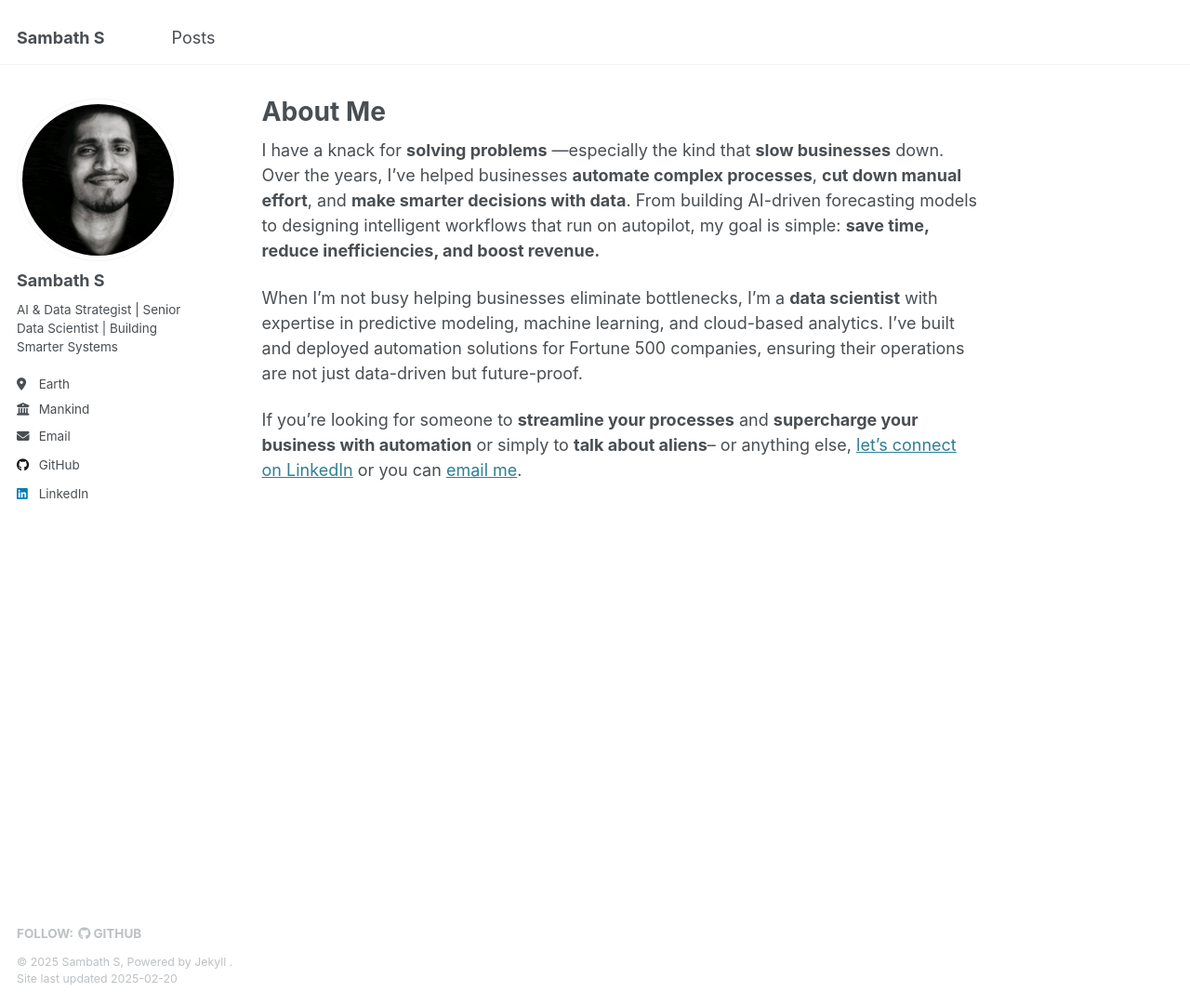
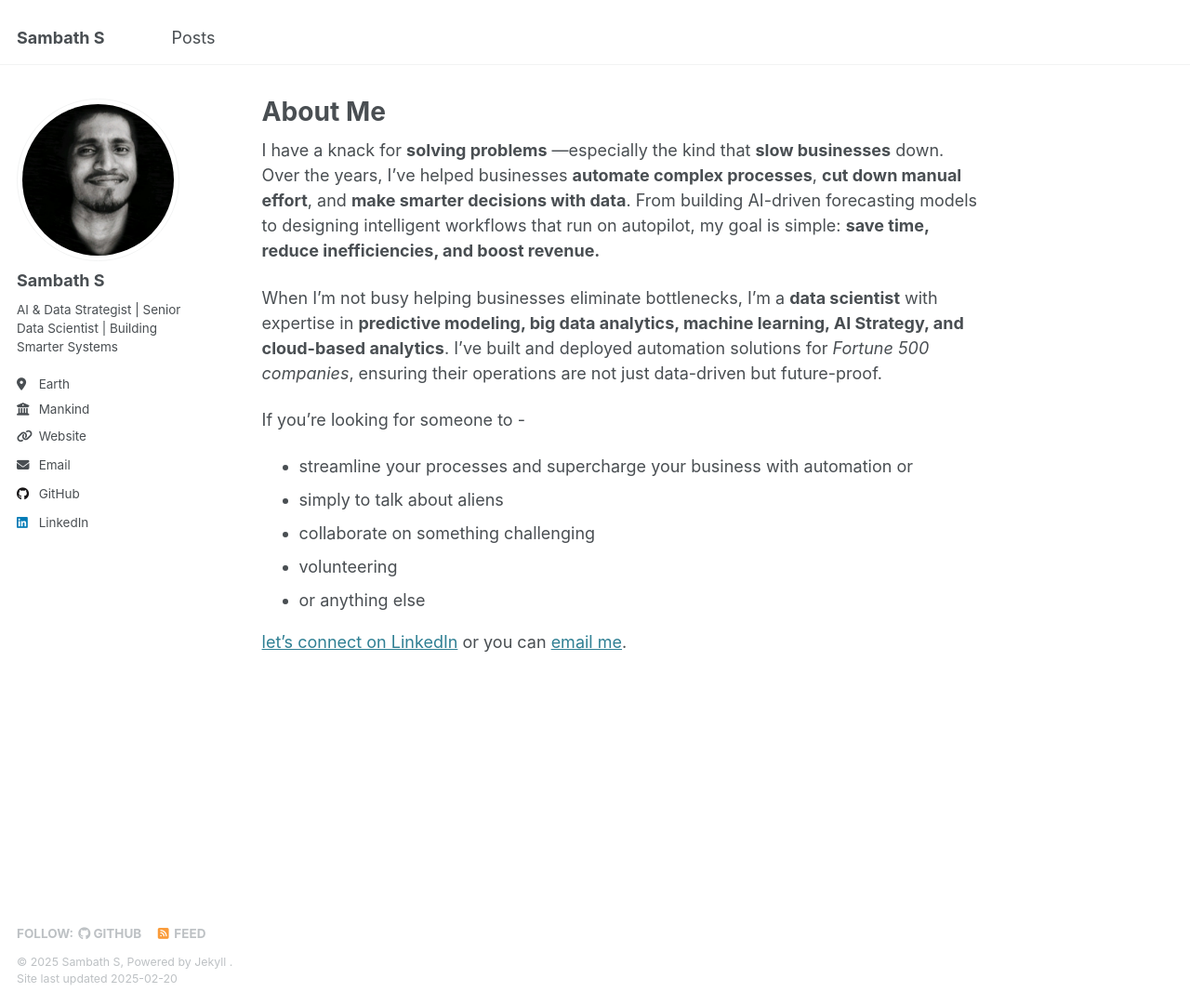
Before and after one commit to sambaths/sambaths-site, a Jekyll site: the page built from _pages/about.md, in a window 1280 px wide and 1081 px high. Shown: the whole window at 93% size. Built offline with Jekyll 4.4.1, drawn with Linux system fonts in a browser that asks for light colours.

```diff
--- a/_config.yml
+++ b/_config.yml
@@ -28,7 +28,7 @@ author:
   bio              : "AI & Data Strategist | Senior Data Scientist | Building Smarter Systems "
   location         : "Earth"
   employer         : "Mankind"
-  uri              : # URL
+  uri              : "www.sambaths.com" # URL
   email            : "sambaths1@outlook.com"
 
   # Academic websites
@@ -89,7 +89,7 @@ teaser                   :  # filename of teaser fallback teaser image placed in
 breadcrumbs              : true # true, false (default)
 words_per_minute         : 160
 future                   : true
-read_more                : "disabled" # if enabled, adds "Read more" links to excerpts
+read_more                : "enabled" # if enabled, adds "Read more" links to excerpts
 talkmap_link             : false      #change to true to add link to talkmap on talks page
 comments:
   provider               : # false (default), "disqus", "discourse", "facebook", "google-plus", "staticman", "custom"
@@ -118,7 +118,7 @@ staticman:
       options:
         format           : "iso8601" # "iso8601" (default), "timestamp-seconds", "timestamp-milliseconds"
 atom_feed:
-  hide                   : true     # change to true to hide the RSS feed in the footer
+  hide                   : false     # change to true to hide the RSS feed in the footer
   path                   : # blank (default) uses feed.xml
 
 
--- a/_includes/head/custom.html
+++ b/_includes/head/custom.html
@@ -4,9 +4,9 @@
 
 <!-- favicon from https://commons.wikimedia.org/wiki/File:OOjs_UI_icon_academic-progressive.svg -->
 <link rel="apple-touch-icon" sizes="180x180" href="{{ base_path }}/images/apple-touch-icon-180x180.png"/>
-<link rel="icon" type="image/svg+xml" href="{{ base_path }}/images/favicon.svg"/>
-<link rel="icon" type="image/png" href="{{ base_path }}/images/favicon-32x32.png" sizes="32x32"/>
-<link rel="icon" type="image/png" href="{{ base_path }}/images/favicon-192x192.png" sizes="192x192"/>
+<link rel="icon" type="image/svg+xml+ico" href="{{ base_path }}/images/favicon.ico"/>
+<!-- <link rel="icon" type="image/png" href="{{ base_path }}/images/favicon.ico" sizes="32x32"/> -->
+<!-- <link rel="icon" type="image/png" href="{{ base_path }}/images/favicon.ico" sizes="192x192"/> -->
 <link rel="manifest" href="{{ base_path }}/images/manifest.json"/>
 <link rel="icon" href="/images/favicon.ico"/>
 <meta name="theme-color" content="#ffffff"/>
--- a/_pages/about.md
+++ b/_pages/about.md
@@ -9,6 +9,13 @@ redirect_from:
 
 I have a knack for **solving problems** —especially the kind that **slow businesses** down. Over the years, I’ve helped businesses **automate complex processes**, **cut down manual effort**, and **make smarter decisions with data**. From building AI-driven forecasting models to designing intelligent workflows that run on autopilot, my goal is simple: **save time, reduce inefficiencies, and boost revenue.**
 
-When I’m not busy helping businesses eliminate bottlenecks, I’m a **data scientist** with expertise in predictive modeling, machine learning, and cloud-based analytics. I’ve built and deployed automation solutions for Fortune 500 companies, ensuring their operations are not just data-driven but future-proof.
+When I’m not busy helping businesses eliminate bottlenecks, I’m a **data scientist** with expertise in **predictive modeling, big data analytics, machine learning, AI Strategy, and cloud-based analytics**. I’ve built and deployed automation solutions for *Fortune 500 companies*, ensuring their operations are not just data-driven but future-proof.
 
-If you're looking for someone to **streamline your processes** and **supercharge your business with automation** or simply to **talk about aliens**-- or anything else, [let’s connect on LinkedIn](https://linkedin.com/in/sambaths) or you can [email me](mailto:sambaths1@outlook.com).
+If you're looking for someone to -
+- streamline your processes and supercharge your business with automation or
+- simply to talk about aliens
+- collaborate on something challenging
+- volunteering
+- or anything else
+
+[let’s connect on LinkedIn](https://linkedin.com/in/sambaths) or you can [email me](mailto:sambaths1@outlook.com).
```
Also changed, not shown: _posts/2025-02-12-beyond-none-mastering-sentinel-objects-for-cleaner-python-code.md (+3 -2 lines), _posts/2025-02-19.md (added, +92 -0 lines), _posts/2025-02-20-why-i-had-to-build-a-local-git-server.md (added, +92 -0 lines), images/Sentinels in Python.png (deleted), images/git_init_bare.webp (added), images/sentinels_in_python.webp (added).
